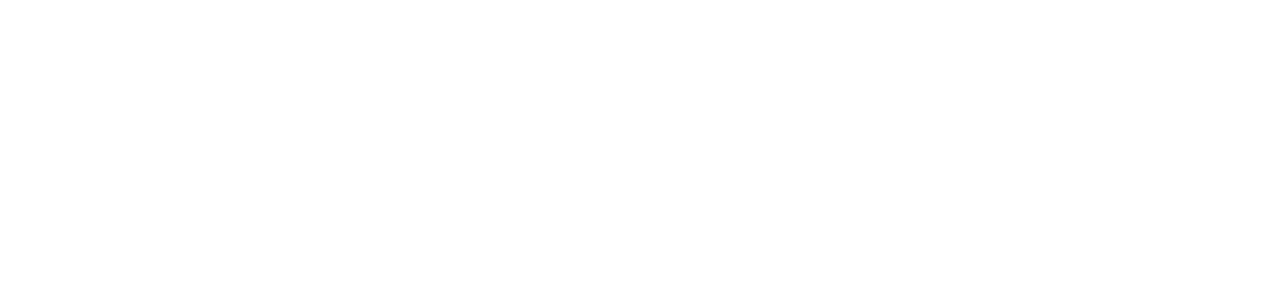
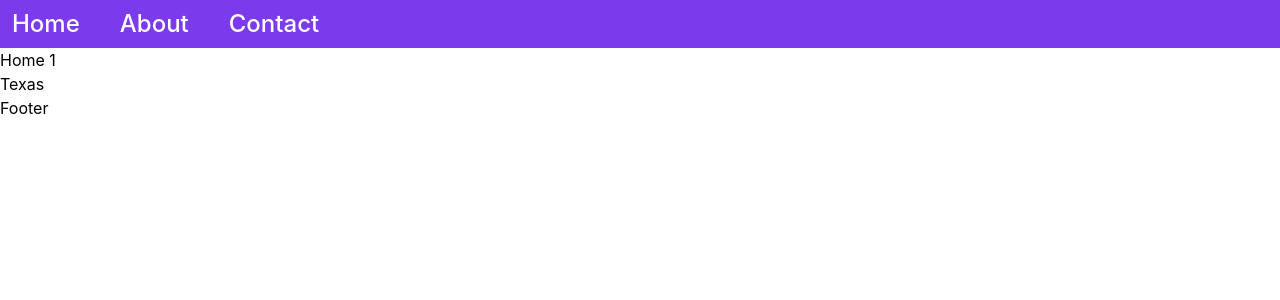
Before and after one commit to HeyAero/virtual-house, a Next.js app: page /home/1 in a window 1280 px wide. Shown: the top 300 px of the page. Built offline with nearby package versions, Linux system fonts and the light colour scheme.

Commit message:
fix issues with index, homes api and home pid page not displaying unique houses

```diff
--- a/pages/api/homes/index.js
+++ b/pages/api/homes.js
@@ -1,4 +1,4 @@
-import { homes } from '../../../data'
+import { homes } from '../../data'
 
 export default function handler(req, res) {
   res.status(200).json(homes)
--- a/pages/api/homes/[id].js
+++ b/pages/api/homes/[id].js
@@ -1,6 +1,6 @@
 import { homes } from '../../../data'
 
 export default function handler(req, res) {
-  const { pid } = req.query
-  res.status(200).json(homes[pid-1])
+  const { id } = req.query
+  res.status(200).json(homes[id-1])
 }
--- /dev/null
+++ b/pages/home/[pid].js
@@ -0,0 +1,27 @@
+import Footer from '../../components/footer'
+import Header from '../../components/header'
+import { useRouter } from 'next/router'
+import useSWR from 'swr'
+
+const fetcher = (url) => fetch(url).then((res) => res.json())
+
+export default function Home() {
+  const router = useRouter()
+  const { pid } = router.query
+
+  const { data, error } = useSWR(`/api/homes/${pid}`, fetcher)
+
+  if (error) return <div>Failed to load houses.</div>
+  if (!data) return <div>Loading...</div>
+
+  return (
+    <>
+      <Header/>
+      <div>
+        <h1>{data ? data.name : "Error"}</h1>
+        <h5>{data ? data.location : "TBC"}</h5>
+      </div>
+      <Footer/>
+    </>
+  )
+}
--- a/pages/home/[slug].js
+++ /dev/null
@@ -1,13 +0,0 @@
-import Footer from '../../components/footer'
-import Header from '../../components/header'
-import { useRouter } from 'next/router'
-
-export default function Home() {
-  const router = useRouter()
-  const { pid } = router.query
-  return (
-    <>
-      <div>{pid}</div>
-    </>
-  )
-}
--- a/pages/index.js
+++ b/pages/index.js
@@ -10,7 +10,7 @@
 
 export default function Home() {
 
-  const { data, error } = useSWR('/api/homes/index', fetcher)
+  const { data, error } = useSWR('/api/homes', fetcher)
 
   if (error) return <div>Failed to load houses.</div>
   if (!data) return <div>Loading...</div>
```
